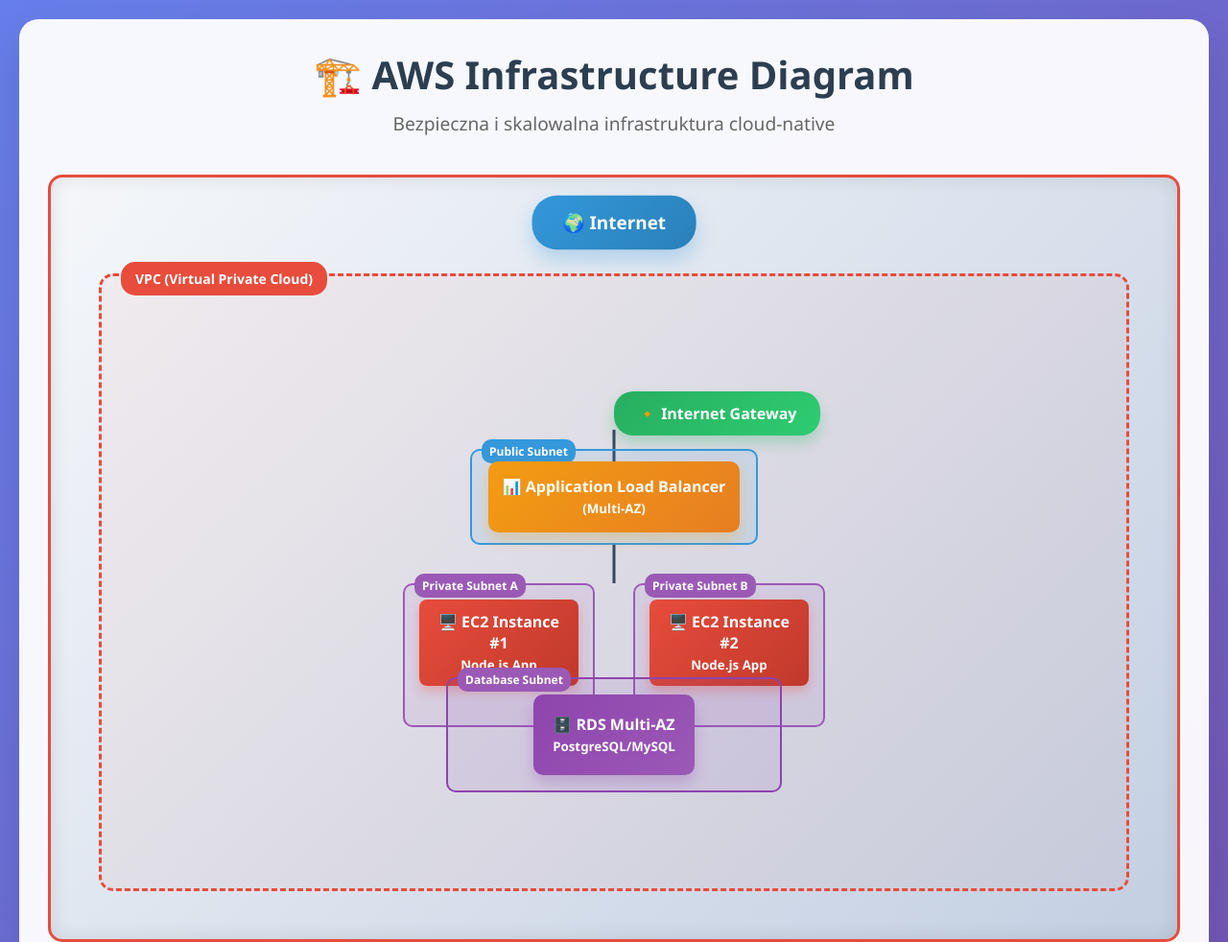
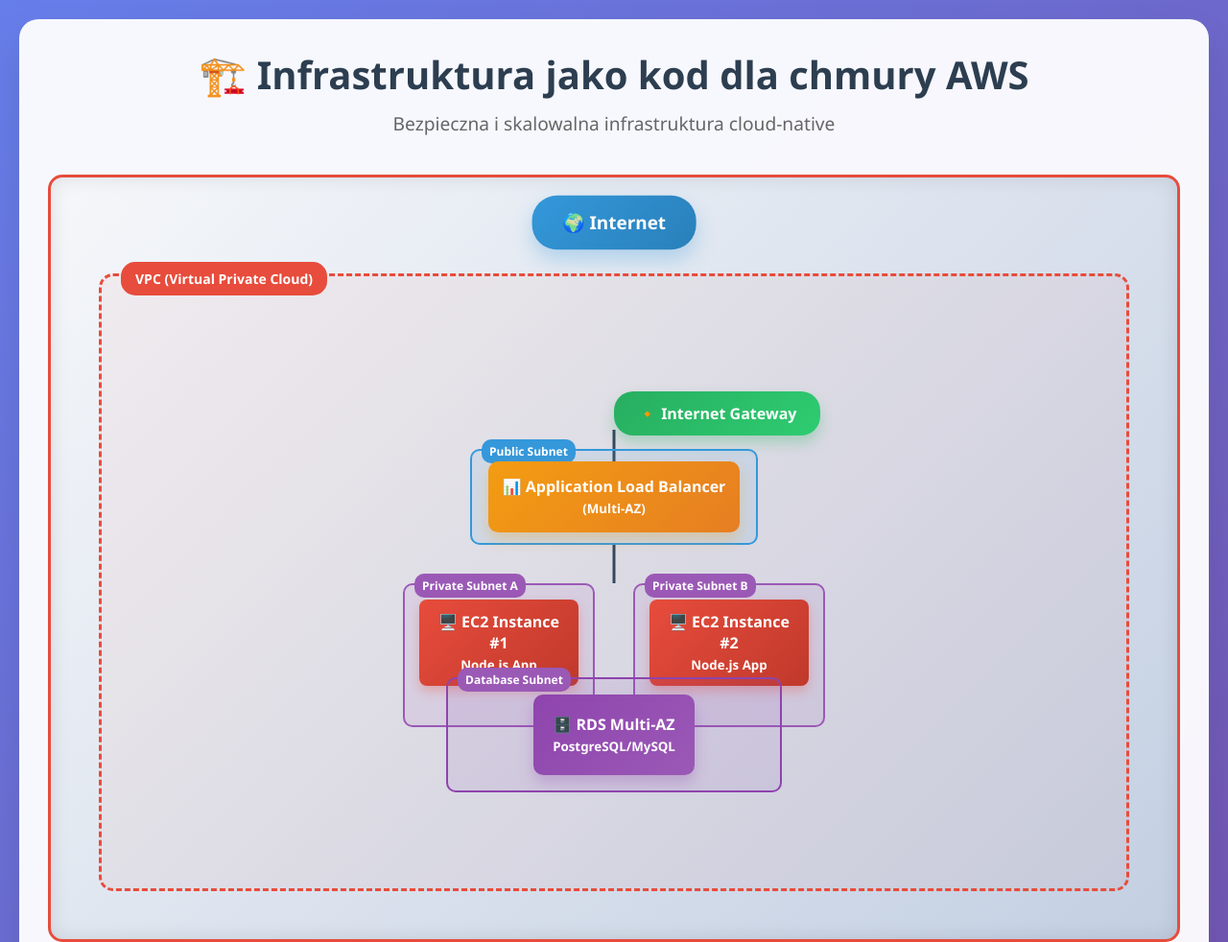
Before and after one commit to studentwsb-nlu/30673, a plain HTML site: page docs/infrastructure-diagram.html in a window 1280 px wide. Shown: the top 982 px of the page at 96% size. Drawn offline with Linux system fonts and the light colour scheme.

Commit message:
docs update

```diff
--- a/docs/infrastructure-diagram.html
+++ b/docs/infrastructure-diagram.html
@@ -346,7 +346,7 @@
 <body>
     <div class="container">
         <div class="header">
-            <h1>🏗️ AWS Infrastructure Diagram</h1>
+            <h1>🏗️ Infrastruktura jako kod dla chmury AWS</h1>
             <p>Bezpieczna i skalowalna infrastruktura cloud-native</p>
         </div>
 
```
